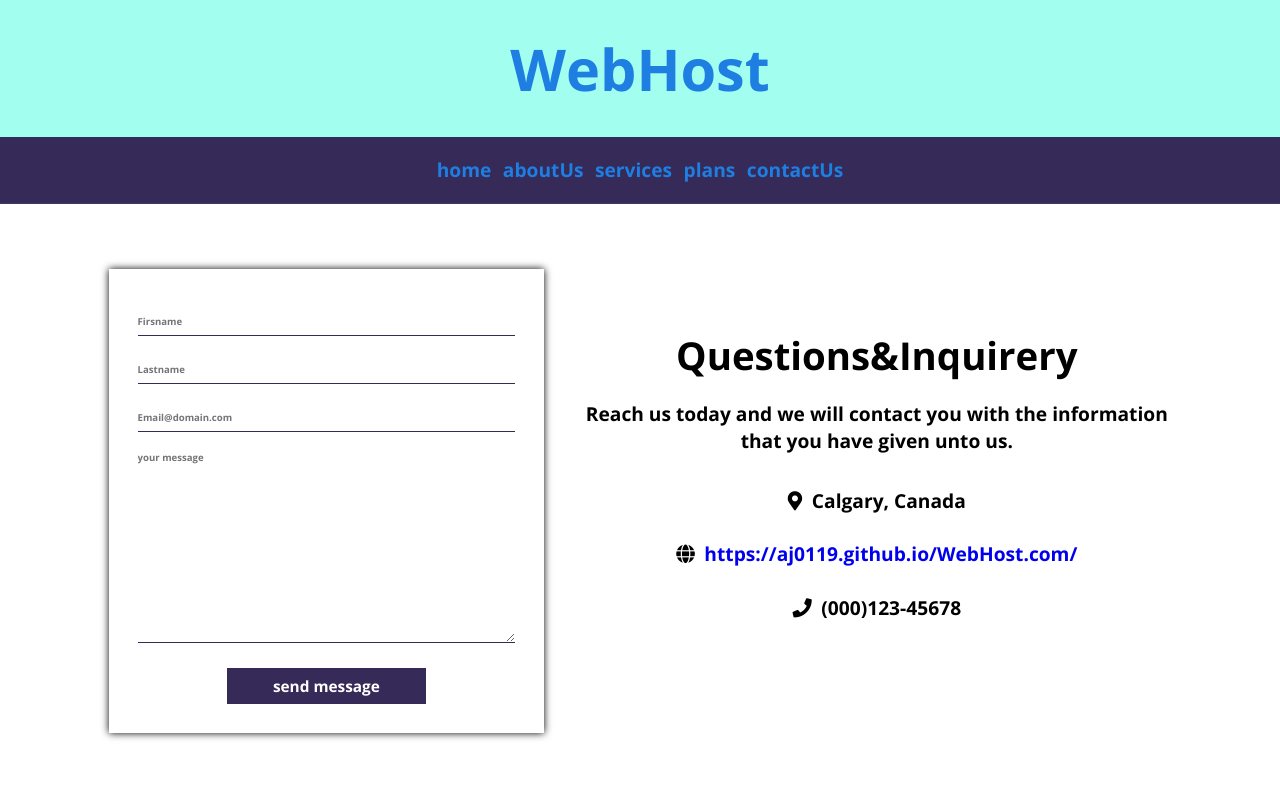
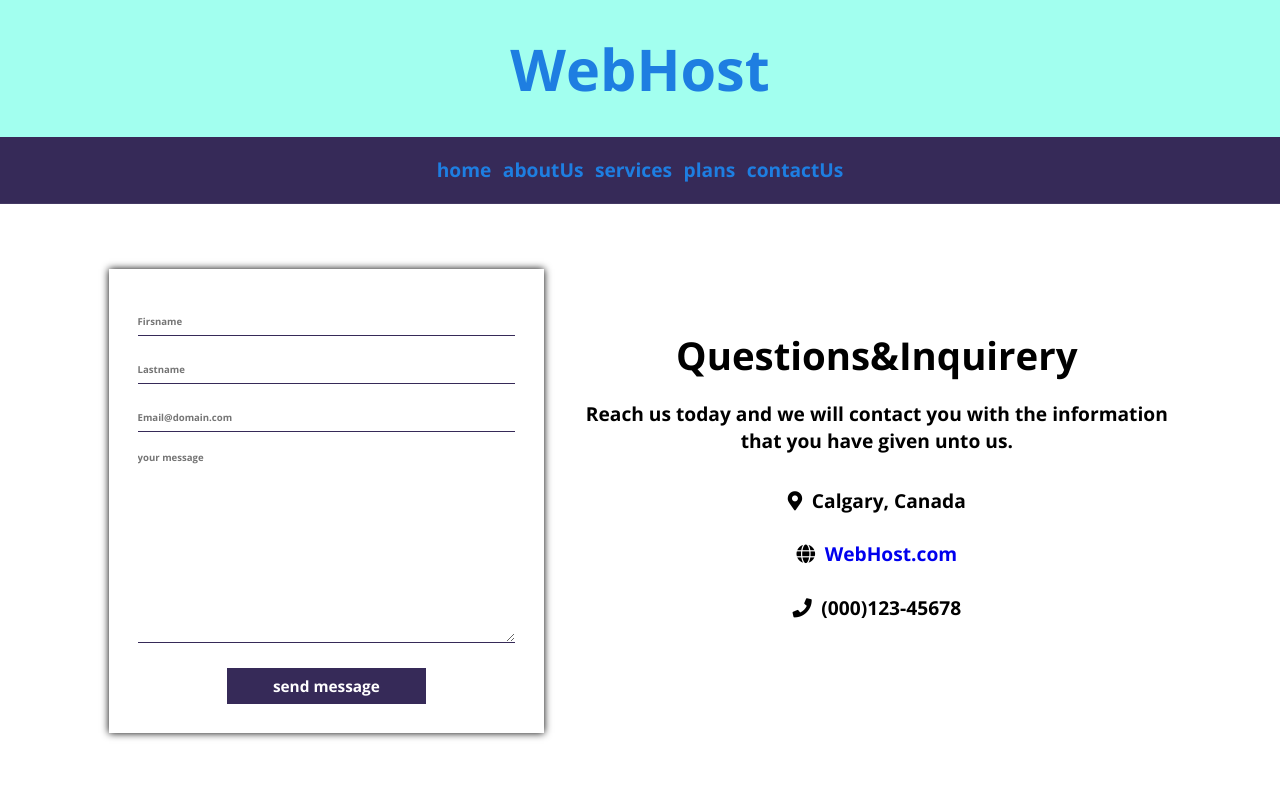
Before and after one commit to JessieMal/WebHost.com, a plain HTML site: page contact.html in a window 1280 px wide. Shown: the top 800 px of the page. Drawn offline with nearby package versions, Linux system fonts and the light colour scheme.

Commit message:
Add files via upload

```diff
--- a/contact.html
+++ b/contact.html
@@ -59,7 +59,7 @@
                         <i class="fas fa-map-marker-alt"></i>Calgary, Canada
                     </div>
                     <div class="icons">
-                        <i class="fas fa-globe"></i><a href="https://aj0119.github.io/WebHost.com/">https://aj0119.github.io/WebHost.com/</a>
+                        <i class="fas fa-globe"></i><a href="https://jessiemal.github.io/WebHost.com/">WebHost.com</a>
                     </div>
                     <div class="icons">
                         <i class="fas fa-phone"></i>(000)123-45678
```
